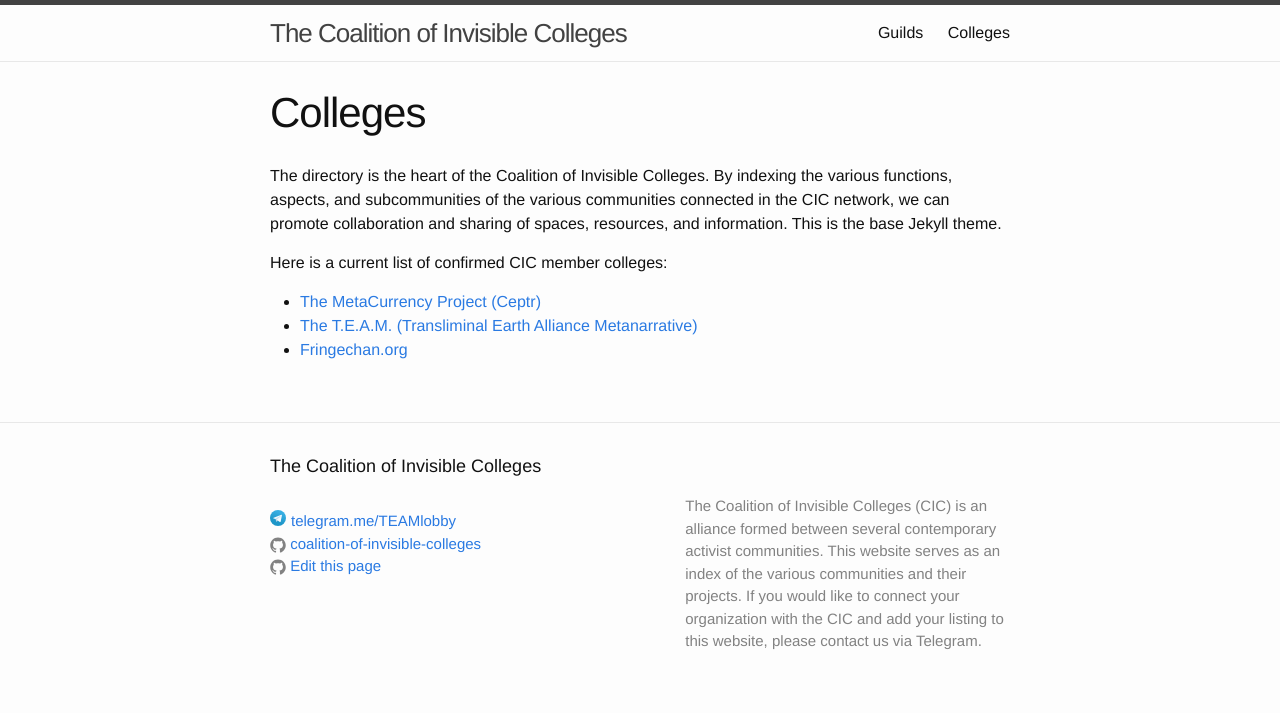
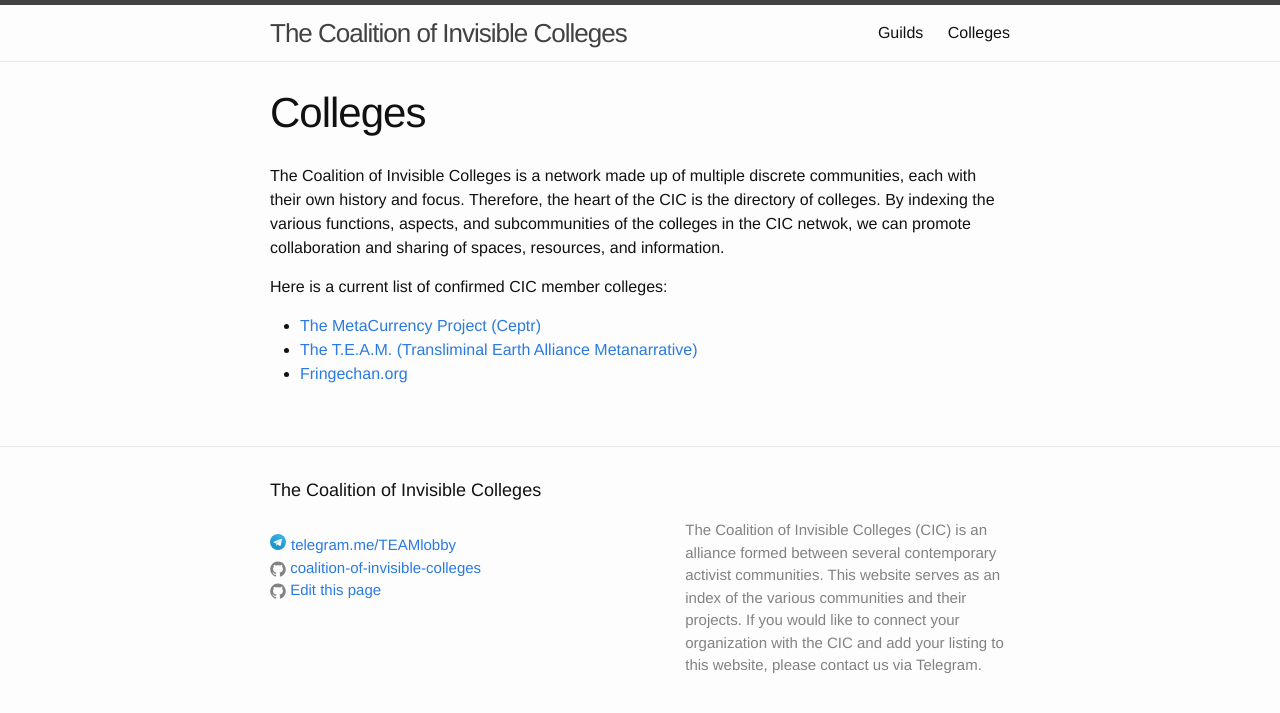
Before and after one commit to coalition-of-invisible-colleges/cic.github.io, a Jekyll site: the page built from colleges/index.md, in a window 1280 px wide. Shown: the top 713 px of the page. Built offline with Jekyll 4.4.1, drawn with Linux system fonts in a browser that asks for light colours.

Commit message:
Improved intro text

```diff
--- a/colleges/index.md
+++ b/colleges/index.md
@@ -4,8 +4,7 @@ title: Colleges
 permalink: /colleges/
 menu: true
 ---
-
-The directory is the heart of the Coalition of Invisible Colleges. By indexing the various functions, aspects, and subcommunities of the various communities connected in the CIC network, we can promote collaboration and sharing of spaces, resources, and information. This is the base Jekyll theme.
+The Coalition of Invisible Colleges is a network made up of multiple discrete communities, each with their own history and focus. Therefore, the heart of the CIC is the directory of colleges. By indexing the various functions, aspects, and subcommunities of the colleges in the CIC netwok, we can promote collaboration and sharing of spaces, resources, and information.
 
 Here is a current list of confirmed CIC member colleges:
 
```
